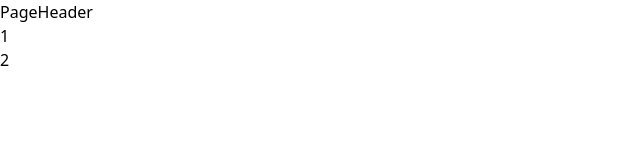
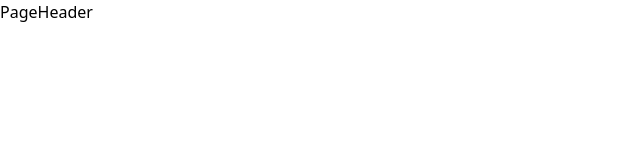
Before and after one commit to otiisaac199/youtube-home-page-reactTs, a React (Vite) app: page / in a window 1280 px wide. Shown: the top 160 px of the page, without its empty margins (0-640 px from the left). Built offline with nearby package versions, Linux system fonts and the light colour scheme.

Commit message:
feat: created a layout folder and created the pageHeader component

```diff
--- a/src/App.tsx
+++ b/src/App.tsx
@@ -4,8 +4,6 @@ const App = () => {
   return (
     <div className="max-h-screen flex flex-col">
       <PageHeader />
-      <div>1</div>
-      <div>2</div>
     </div>
   );
 };
```
